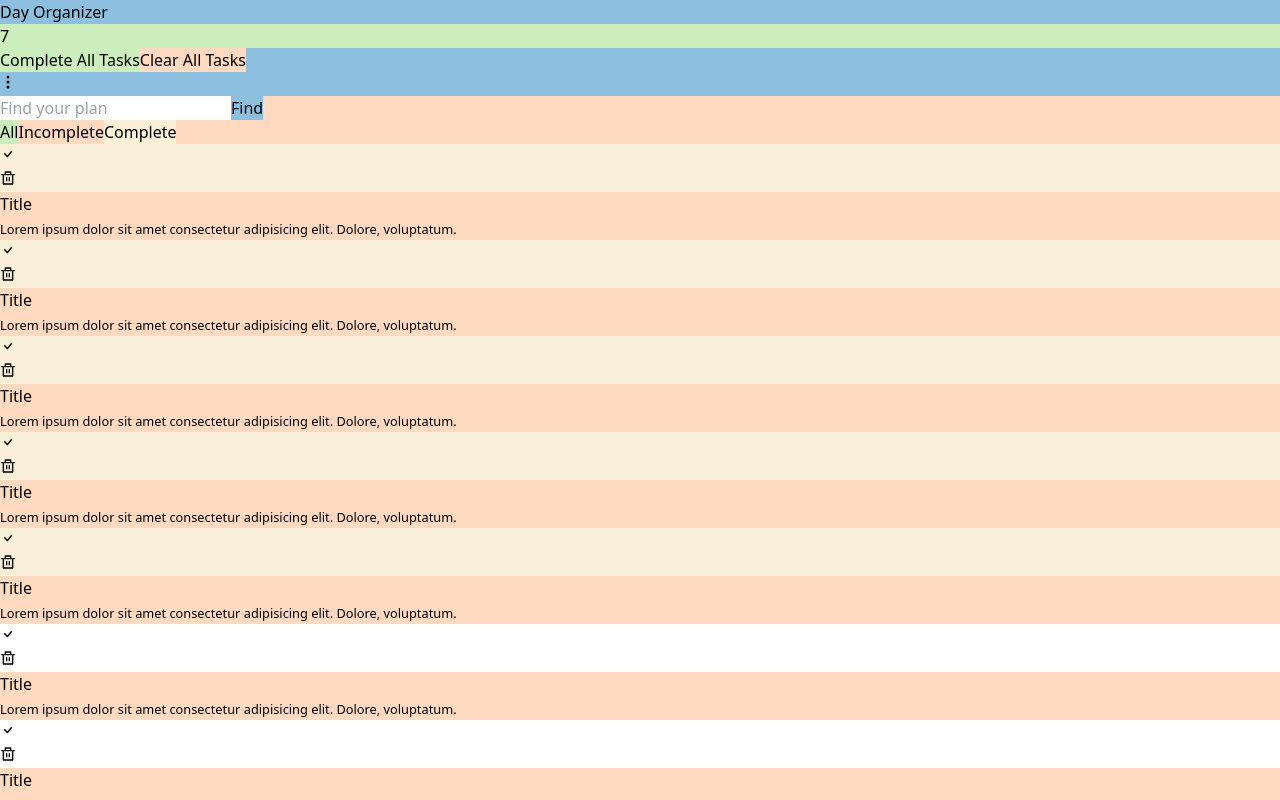
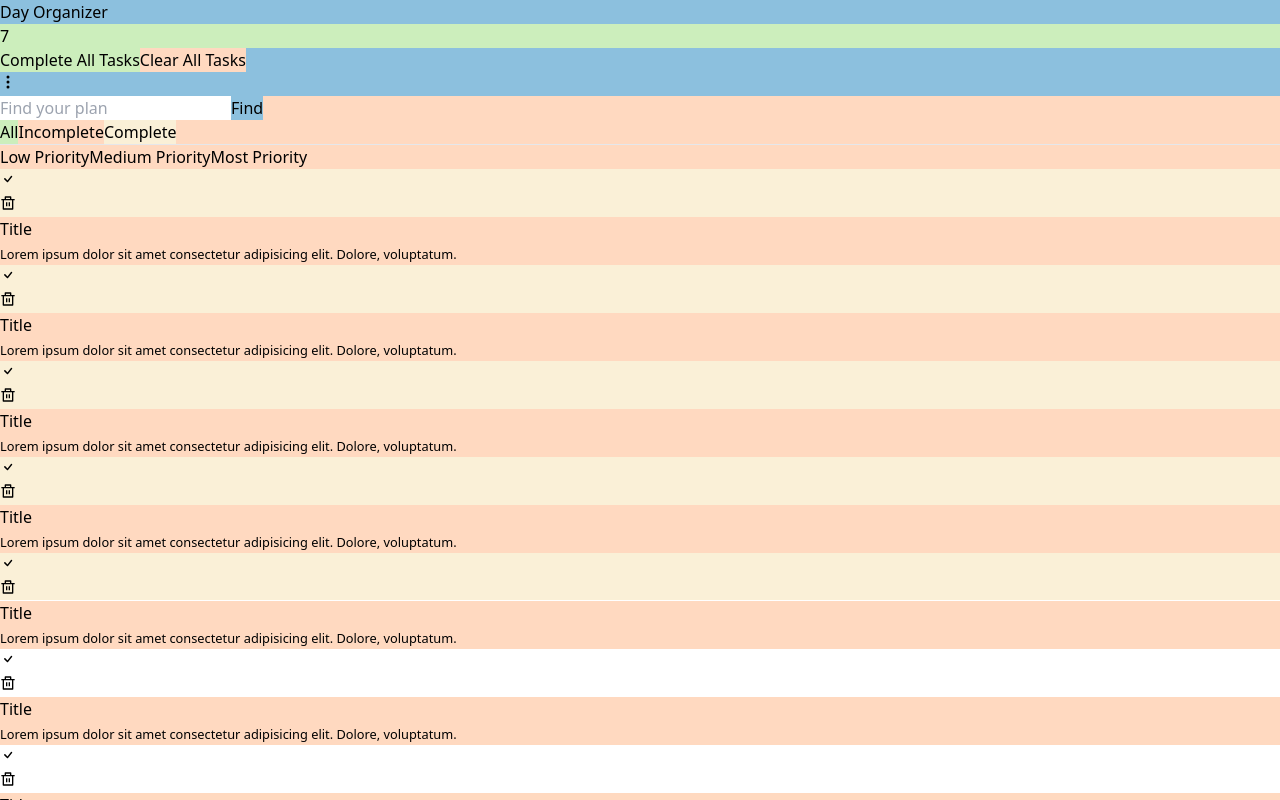
Before and after one commit to MdMuzahid07/DayOrganizer, a React (Vite) app: page / in a window 1280 px wide. Both pictures are taken after a click on the button 8 px from the left and 82 px from the top of the page. Shown: the top 800 px of the page. Built offline with nearby package versions, Linux system fonts and the light colour scheme.

Commit message:
Day Organizer, UI completed

```diff
--- a/src/components/FilteringModal.jsx
+++ b/src/components/FilteringModal.jsx
@@ -26,11 +26,20 @@ const FilteringModal = () => {
                         <button className="px-3 border border-4 border-blue-300 text-xs rounded-full text-white font-bold" style={{ background: "#8CC0DE" }}>Find</button>
                     </form>
 
-                    <div className="flex items-center gap-2 my-4">
+                    <div className="flex items-center gap-2 my-5">
                         <button className="text-xs text-white border border-2 border-white font-bold px-3 rounded-full" style={{ background: "#CCEEBC" }}>All</button>
                         <button className="text-xs text-white border border-2 border-white font-bold px-3 rounded-full" style={{ background: "#FFD9C0" }}>Incomplete</button>
                         <button className="text-xs text-lime-400 border border-2 border-white font-bold px-3 rounded-full" style={{ background: "#FAF0D7" }}>Complete</button>
                     </div>
+
+                    <hr className="border-t-2 border-white mb-4" />
+
+                    <div className="flex flex-wrap items-center gap-2">
+                        <button className="text-xs text-white font-bold px-3 border border-2 border-white rounded-full bg-green-400">Low Priority</button>
+                        <button className="text-xs text-white font-bold px-3 border border-2 border-white rounded-full bg-yellow-400">Medium Priority</button>
+                        <button className="text-xs text-white font-bold px-3 border border-2 border-white rounded-full bg-red-400">Most Priority</button>
+                    </div>
+
                 </div>
             }
         </section>
```
